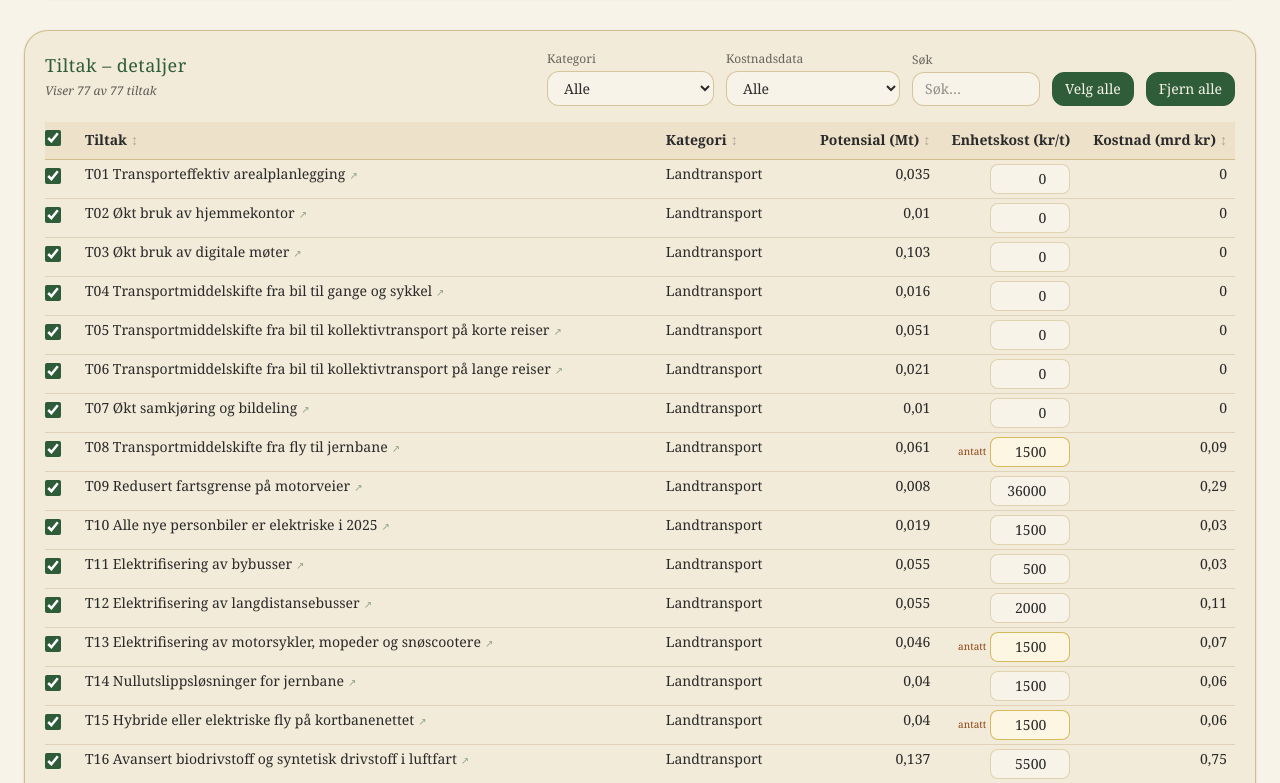
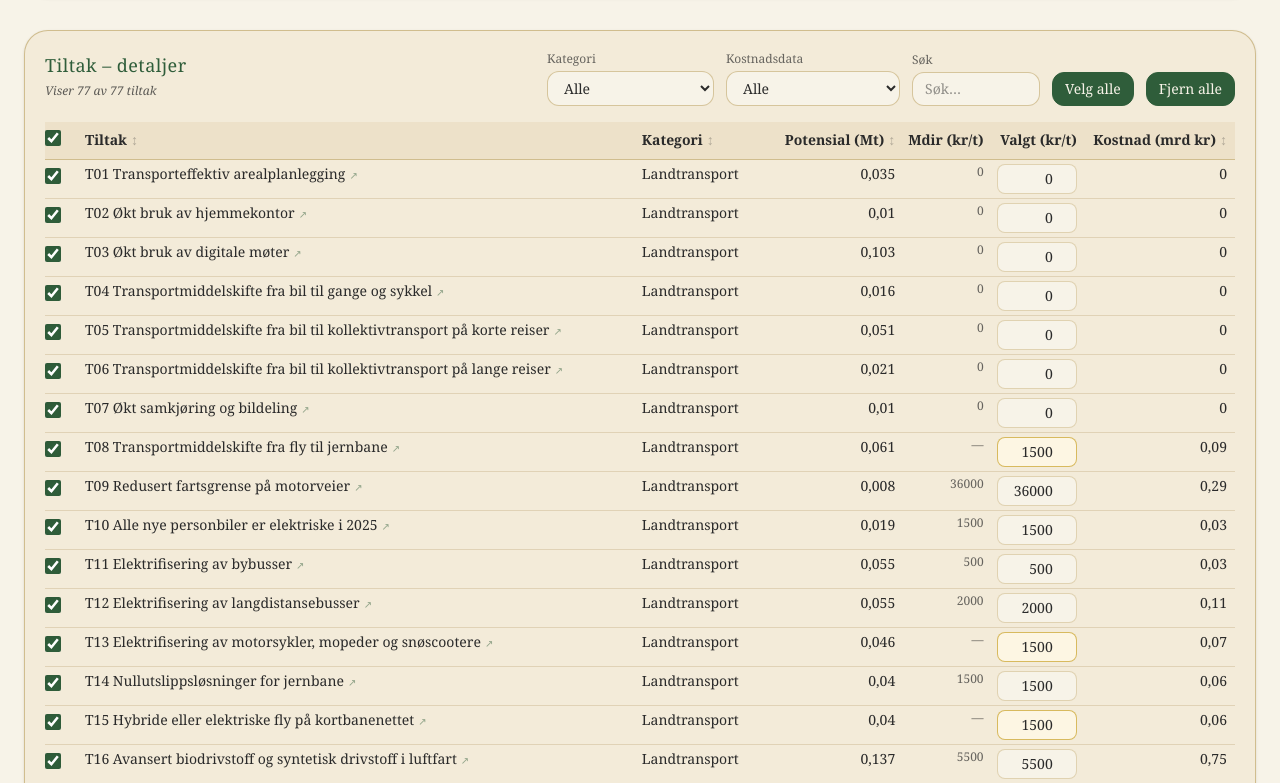
Before and after one commit to ollholl/klimatiltak-2025, a React (Vite) app: page / in a window 1280 px wide. Shown: the part 2557-3340 px from the top of the page. Built offline with nearby package versions, Linux system fonts and the light colour scheme.

Commit message:
Legg til kolonne for Mdir kostnadsspenn
- Ny kolonne 'Mdir (kr/t)' viser originalt kostnadsspenn fra rapporten
- 'Valgt (kr/t)' er den justerbare enhetskostnaden
- P01: oppdatert til korrekt spenn 700-3500, bruker øvre grense (3500)
- Støtter costRange property for tiltak med intervall

```diff
--- a/src/App.jsx
+++ b/src/App.jsx
@@ -89,7 +89,8 @@ function getMdirUrl(measure) {
 // --- Data --------------------------------------------------------------------
 // Kilde: Miljødirektoratet, Klimatiltak i Norge – Kunnskapsgrunnlag 2025 (M 2920), s. 13-16
 // p = Potensial for utslippskutt 2035 i 1000 tonn CO2-ekv (kt)
-// cost = Tiltakskostnad i kr/tonn (null = ikke vurdert, 0 = lav/negativ)
+// cost = Tiltakskostnad i kr/tonn - ØVRE GRENSE hvis intervall (null = ikke vurdert, 0 = lav/negativ)
+// costRange = Originalt kostnadsspenn fra rapporten (for visning)
 const MEASURES = [
   // ============================================================================
   // LANDTRANSPORT, MASKINER OG LUFTFART (T01-T27)
@@ -146,7 +147,7 @@ const MEASURES = [
   // ============================================================================
   // PETROLEUM (P01-P05)
   // ============================================================================
-  { t: "P01 Elektrifisering i petroleumssektoren", c: "Petroleum", p: 2139, cost: 2100 },
+  { t: "P01 Elektrifisering i petroleumssektoren", c: "Petroleum", p: 2139, cost: 3500, costRange: "700–3500" },
   { t: "P02 Kraft fra flytende gasskraftverk med CCS", c: "Petroleum", p: 0, cost: null, slug: "offshore-gasskraftverk-med-ccs" },
   { t: "P03 Økt gjenvinning av metan og NMVOC ved råoljelasting offshore", c: "Petroleum", p: 24, cost: null },
   { t: "P04 Reduksjon av utslipp av metan og NMVOC fra kaldventilering offshore", c: "Petroleum", p: 0, cost: null },
@@ -398,6 +399,7 @@ export default function KlimakurPrestigeDashboard() {
       potensialMt: m.p / 1000,
       enhetskost: getUnitCost(m),
       originalCost: m.cost,
+      costRange: m.costRange || (m.cost !== null ? String(m.cost) : null),
       hasOverride: costOverrides[m.t] !== undefined,
       hasUnknownCost: hasUnknownCost(m),
       sumMrd: itemCostMrd(m),
@@ -1194,7 +1196,7 @@ export default function KlimakurPrestigeDashboard() {
               </div>
             </div>
             <div className="overflow-x-auto -mx-3 sm:-mx-5 px-3 sm:px-5">
-              <table className="w-full text-sm border-collapse min-w-[700px]">
+              <table className="w-full text-sm border-collapse min-w-[800px]">
               <thead>
                 <tr className="border-b border-[#C9B27C]/80 bg-[#EDE1C9]">
                   <th className="py-2 pr-2 w-10 text-left">
@@ -1234,7 +1236,8 @@ export default function KlimakurPrestigeDashboard() {
                       <SortIcon column="potensialKt" />
                     </div>
                   </th>
-                  <th className="py-2 pr-2 text-right">Enhetskost (kr/t)</th>
+                  <th className="py-2 pr-2 text-right whitespace-nowrap" title="Kostnadsspenn fra Miljødirektoratet">Mdir (kr/t)</th>
+                  <th className="py-2 pr-2 text-right whitespace-nowrap" title="Valgt enhetskost for beregning">Valgt (kr/t)</th>
                   <th
                     className="py-2 pr-2 text-right cursor-pointer hover:bg-[#E0D2B6] transition select-none"
                     onClick={() => handleSort("kostnad")}
@@ -1275,13 +1278,11 @@ export default function KlimakurPrestigeDashboard() {
                       </td>
                       <td className="py-1 pr-2 align-top whitespace-nowrap">{r.kategori}</td>
                       <td className="py-1 pr-2 align-top text-right">{nb(r.potensialMt, 3)}</td>
+                      <td className="py-1 pr-2 align-top text-right text-[#2A2A2A]/70 text-xs">
+                        {r.costRange || <span className="italic">—</span>}
+                      </td>
                       <td className="py-1 pr-2 align-top text-right">
                         <div className="flex items-center justify-end gap-1">
-                          {r.hasUnknownCost && (
-                            <span className="text-[10px] text-[#8B4513]" title="Kostnad ikke vurdert i rapporten – bruker standardantakelse">
-                              antatt
-                            </span>
-                          )}
                           <input
                             type="number"
                             className={classNames(
@@ -1326,6 +1327,7 @@ export default function KlimakurPrestigeDashboard() {
                   </td>
                   <td className="py-2 pr-2 text-right">{nb(displayedTotals.potMt, 2)}</td>
                   <td></td>
+                  <td></td>
                   <td className="py-2 pr-2 text-right">{nb(displayedTotals.cost, 2)}</td>
                 </tr>
               </tbody>
```
